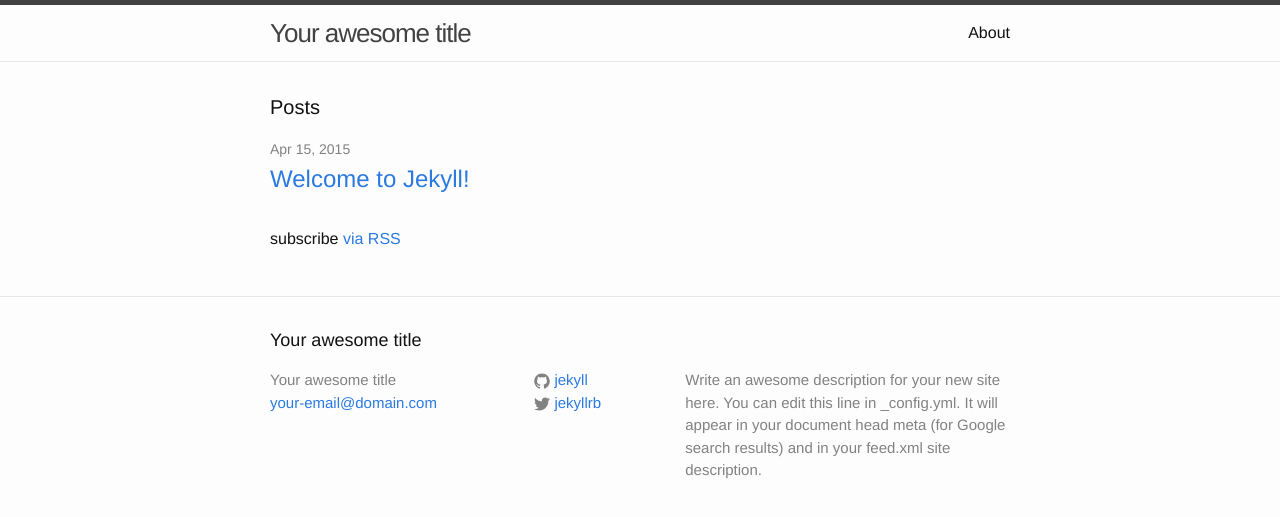
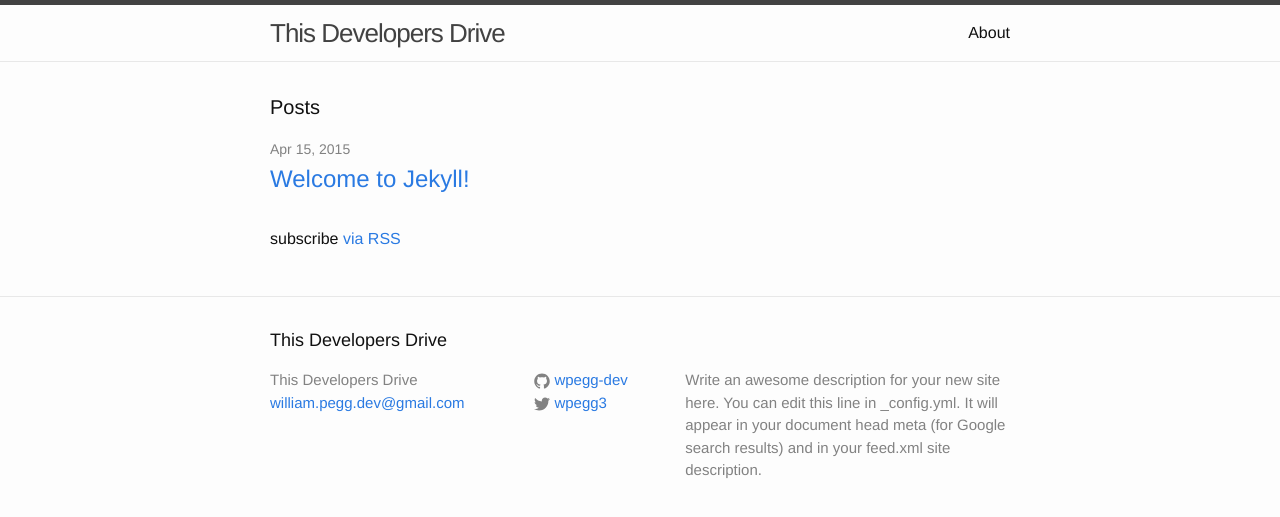
Before and after one commit to wpegg-dev/wpegg-dev.github.io, a Jekyll site: the page built from index.html, in a window 1280 px wide. Shown: the top 517 px of the page. Built offline with Jekyll 4.4.1, drawn with Linux system fonts in a browser that asks for light colours.

Commit message:
Updated config settings

```diff
--- a/_config.yml
+++ b/_config.yml
@@ -1,14 +1,14 @@
 # Site settings
-title: Your awesome title
-email: your-email@domain.com
+title: This Developers Drive
+email: william.pegg.dev@gmail.com
 description: > # this means to ignore newlines until "baseurl:"
   Write an awesome description for your new site here. You can edit this
   line in _config.yml. It will appear in your document head meta (for
   Google search results) and in your feed.xml site description.
 baseurl: "" # the subpath of your site, e.g. /blog/
 url: "http://yourdomain.com" # the base hostname & protocol for your site
-twitter_username: jekyllrb
-github_username:  jekyll
+twitter_username: wpegg3
+github_username:  wpegg-dev
 
 # Build settings
 highlighter: true
```
